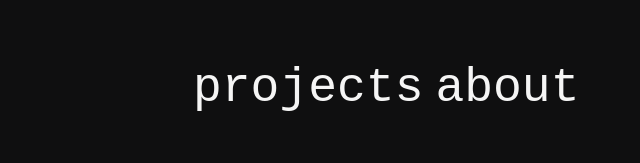
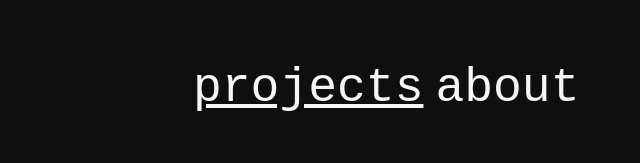
Before and after one commit to jh-wi/jh-wi.github.io, a Gatsby site: page / in a window 1280 px wide. Shown: the top 163 px of the page, 295-935 px from the left. Built offline with nearby package versions, Linux system fonts and the light colour scheme; Gatsby itself is replaced by a stand-in of ours.

Commit message:
Added project/about section switching

```diff
--- a/src/pages/index.js
+++ b/src/pages/index.js
@@ -1,10 +1,13 @@
 import React from "react"
+import ReactDOM from "react-dom"
 import styling from "../styling/index.scss"
 import Layout from "../components/layout.js"
 import starboardThumb from "../../assets/starboard-thumb.png"
 import thumbCover from "../../assets/thumb-overlay.png"
 import mriviewerThumb from "../../assets/mriviewer-thumb.png"
 import { Helmet } from "react-helmet"
+
+let globalSection = 0;
 
 class App extends React.PureComponent {
 	render () {
@@ -14,14 +17,49 @@ class App extends React.PureComponent {
 	}
 }
 
-const Navheader = () => {
+class Navheader extends React.Component {
+	constructor(props) {
+		super(props);
+		this.state = {section: 0};
+		this.handleClick = this.handleClick.bind(this);
+	}
+
+	handleClick(newSection) {
+		this.setState({section: newSection});
+		globalSection = this.state.section;
+	};
+
+	render() {
+		let primaryContent;
+		if (this.state.section == 0) {
+			primaryContent = <ProjectGallery />;
+		} else if (this.state.section == 1) {
+			primaryContent = <About />
+		}
+		return (
+			//<Layout>
+			<div>
+				<div class="navbar">
+					<button className={this.state.section == 0 ? 'nav-selected' : 'nav'} onClick={() => this.handleClick(0)}>projects</button>
+					<button className={this.state.section == 1 ? 'nav-selected' : 'nav'}  onClick={() => this.handleClick(1)}>about</button>
+				</div>
+				{primaryContent}
+				<Footer />
+			</div>
+
+			//</Layout>
+		)
+	}
+}
+
+/*const Navheader = () => {
 	return (
 		<Layout>
-			<button class="nav">projects</button>
+			<button class="nav-selected">projects</button>
 			<button class="nav">about</button>
 		</Layout>
 	)
-}
+}*/
 
 const ProjectGallery = () => {
 	return (
@@ -56,6 +94,12 @@ const ProjectGallery = () => {
 	)
 }
 
+const About = () => {
+	return (
+		<div>hey there</div>
+	)
+}
+
 const Footer = () => {
 	return (
 		<div>
@@ -64,14 +108,36 @@ const Footer = () => {
 	)
 }
 
+/*class IndexPage extends React.Component {
+	render() {
+		return (
+			<Navheader />
+		)
+	}
+}
+
+ReactDOM.render(
+	<IndexPage />,
+	document.getElementById("root")
+);*/
+
 const IndexPage = () => {
+	if (globalSection == 0) {
 		return (
-		<div>
+			<div>{globalSection}
 				<Navheader />
 				<ProjectGallery />
 				<Footer />
 			</div>
 		)
+	} else {
+		return (
+			<div>{globalSection}
+				<Navheader />
+				<Footer />
+			</div>
+		)
+	}
 }
 
-export default IndexPage
+export default Navheader
--- a/src/styling/index.scss
+++ b/src/styling/index.scss
@@ -13,6 +13,20 @@ body {
 	margin-left: auto;
 	margin-right: auto;
 	display: inline-block;
+}
+
+.nav-selected {
+	font-family: monospace;
+	color: whitesmoke;
+	font-size: 48px;
+	background: none;
+	border: none;
+	cursor: pointer;
+	//margin-right: 50px;
+	margin-left: auto;
+	margin-right: auto;
+	display: inline-block;
+	text-decoration: underline;
 }
 
 .navbar {
```
Lines whose indentation alone changed are shown as unchanged.
